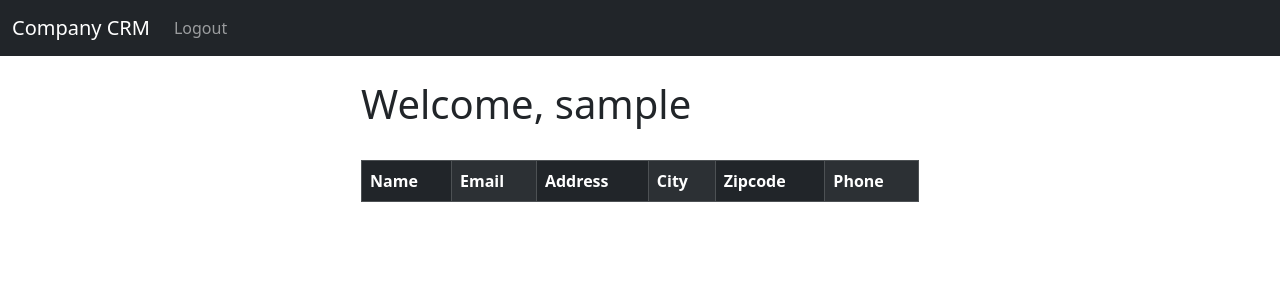
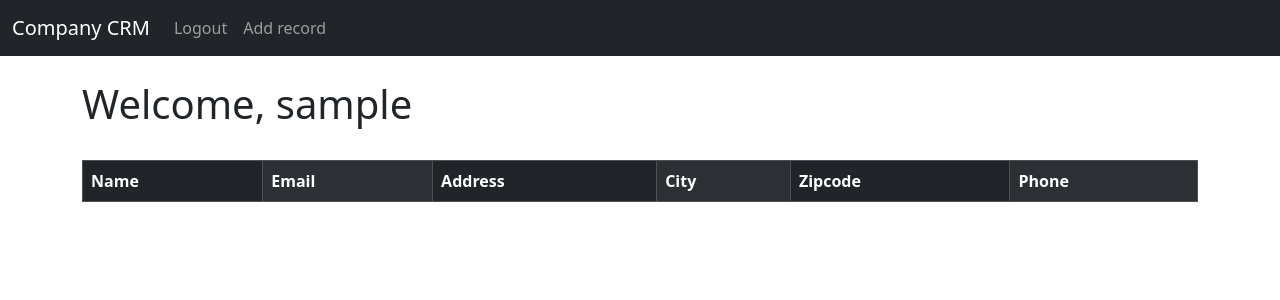
Before and after one commit to bart-bialk/DjangoCRM, a Django app: page / in a window 1280 px wide. Shown: the top 300 px of the page. Run offline with Django 5.2, Linux system fonts and the light colour scheme; the visitor is signed in with stand-in values (Sample User, id 1); data that the repository does not hold is empty.

Commit message:
single record view, deleting adding

```diff
--- a/Application/urls.py
+++ b/Application/urls.py
@@ -5,4 +5,7 @@ urlpatterns = [
     # path('/login', views.login_user, name='login'),
     path('logout', views.logout_user, name='logout'),
     path('register', views.register_user, name='register'),
+    path('record/<int:pk>', views.record, name='record'),
+    path('delete_record/<int:pk>', views.delete_record, name='delete_record'),
+    path('add_record', views.add_record, name='add_record'),
 ]
--- a/Application/views.py
+++ b/Application/views.py
@@ -1,7 +1,7 @@
 from django.shortcuts import render, redirect
 from django.contrib.auth import authenticate, login, logout
 from django.contrib import messages
-from .forms import SignUpForm
+from .forms import SignUpForm, AddRecordForm
 from .models import Record
 
 def home(request):
@@ -43,3 +43,34 @@ def register_user(request):
         return render(request, 'register.html', {'form': form})
 
     return render(request, 'register.html', {'form': form})
+
+def record(request, pk):
+    if request.user.is_authenticated:
+        table_record = Record.objects.get(id=pk)
+        return render(request, 'record.html', {'record': table_record})
+    else:
+        messages.success(request, 'You are not logged in')
+        return redirect('home')
+
+def delete_record(request, pk):
+    if request.user.is_authenticated:
+        table_record = Record.objects.get(id=pk)
+        table_record.delete()
+        messages.success(request, 'Record deleted')
+        return redirect('home')
+    else:
+        messages.success(request, 'You are not logged in')
+        return redirect('home')
+
+def add_record(request):
+    form = AddRecordForm(request.POST or None)
+    if request.user.is_authenticated:
+        if request.method == 'POST':
+            if form.is_valid():
+                added = form.save()
+                messages.success(request, 'Record added')
+                return redirect('home')
+        return render(request, 'add_record.html', {'form': form})
+    else:
+        messages.success(request, 'You are not logged in')
+        return redirect('home')
--- a/templates/home.html
+++ b/templates/home.html
@@ -1,7 +1,6 @@
 {% extends 'base.html' %}
 
 {% block content %}
-    <div class="col-md-6 offset-md-3">
     {% if user.is_authenticated %}
         <h1>Welcome, {{ user.username }}</h1>
         <br/>
@@ -20,7 +19,8 @@
             {% if records %}
                 {% for record in records %}
                     <tr>
-                                <td>{{ record.first_name }} {{ record.last_name }}</td>
+                        <td><a href="{% url 'record' record.id %}">{{ record.first_name }} {{ record.last_name }}</a>
+                        </td>
                         <td>{{ record.email }}</td>
                         <td>{{ record.address }}</td>
                         <td>{{ record.city }}</td>
--- a/templates/navbar.html
+++ b/templates/navbar.html
@@ -13,6 +13,9 @@
               <li class="nav-item">
                 <a class="nav-link" href="{% url 'logout' %}">Logout</a>
               </li>
+               <li class="nav-item">
+                <a class="nav-link" href="{% url 'add_record' %}">Add record</a>
+              </li>
           {% else %}
               <li class="nav-item">
                 <a class="nav-link" href="{% url 'register' %}">Register</a>
```
Also changed, not shown: other parts of templates/home.html (+2 -1 lines), Application/forms.py (+23 -2 lines), templates/add_record.html (added, +13 -0 lines), templates/record.html (added, +21 -0 lines). Lines whose indentation alone changed are shown as unchanged.
